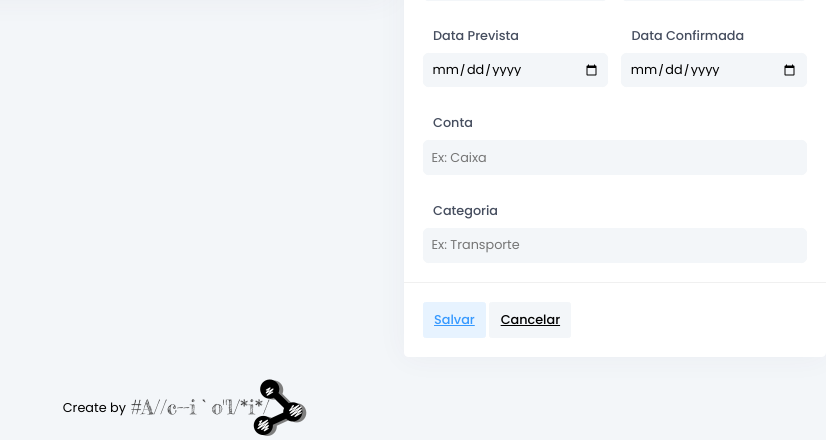
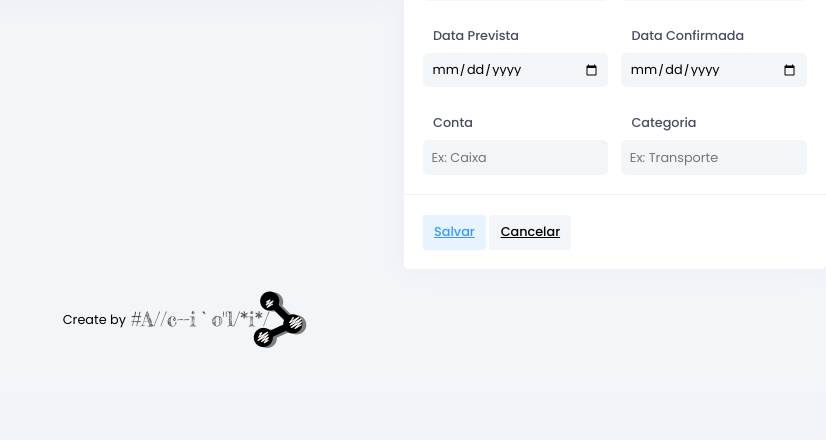
Before and after one commit to claudioacioli/wecash, a Flask app: template app/templates/invoices.html in a window 1280 px wide. Shown: the part 407-847 px from the top of the page, without its empty margins (454-1280 px from the left). After the commit the page ends 755 px from the top, so only its background shows below. Run offline with Flask 2, Linux system fonts and the light colour scheme; the template is opened without the code that fills it, so the values that code supplies are empty; parts of the project's set-up code (start-up, migrations or seed data) failed here and were passed over.

Commit message:
refactor: Change form

```diff
--- a/app/templates/invoices.html
+++ b/app/templates/invoices.html
@@ -135,18 +135,24 @@
             </div>
           </div>
           <span class="textfield__error"></span>
-          <div>
+
+          <div style="display: flex;">
+
+            <div style="flex:1;margin-right:0.5em;" >
               <label for="field--bank" class="label mt--0">Conta</label>
               <input id="field--bank" list="datalist--bank" type="text" autocomplete="off" maxlength="255" placeholder="Ex: Caixa" class="textfield">
               <span class="textfield__error"></span>
               <datalist id="datalist--card"></datalist>
               <datalist id="datalist--bank"></datalist>
             </div>
-          <div>
+
+            <div class="mt--0" style="flex:1;margin-left:0.5em;">
               <label for="field--category" class="label mt--0">Categoria</label>
               <input id="field--category" list="datalist--category" type="text" autocomplete="off" maxlength="255" placeholder="Ex: Transporte" class="textfield">
               <span class="textfield__error"></span>
               <datalist id="datalist--category"></datalist>
+            </div>
+
           </div>
         </form>
       </div>
```
Lines whose indentation alone changed are shown as unchanged.
